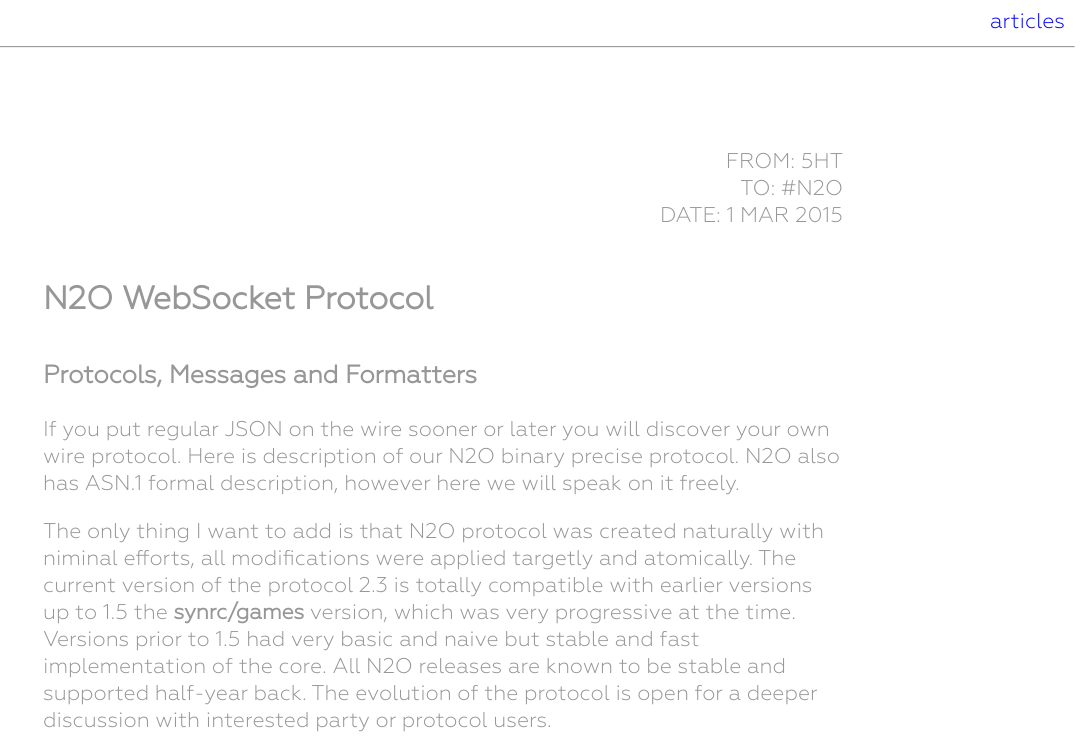
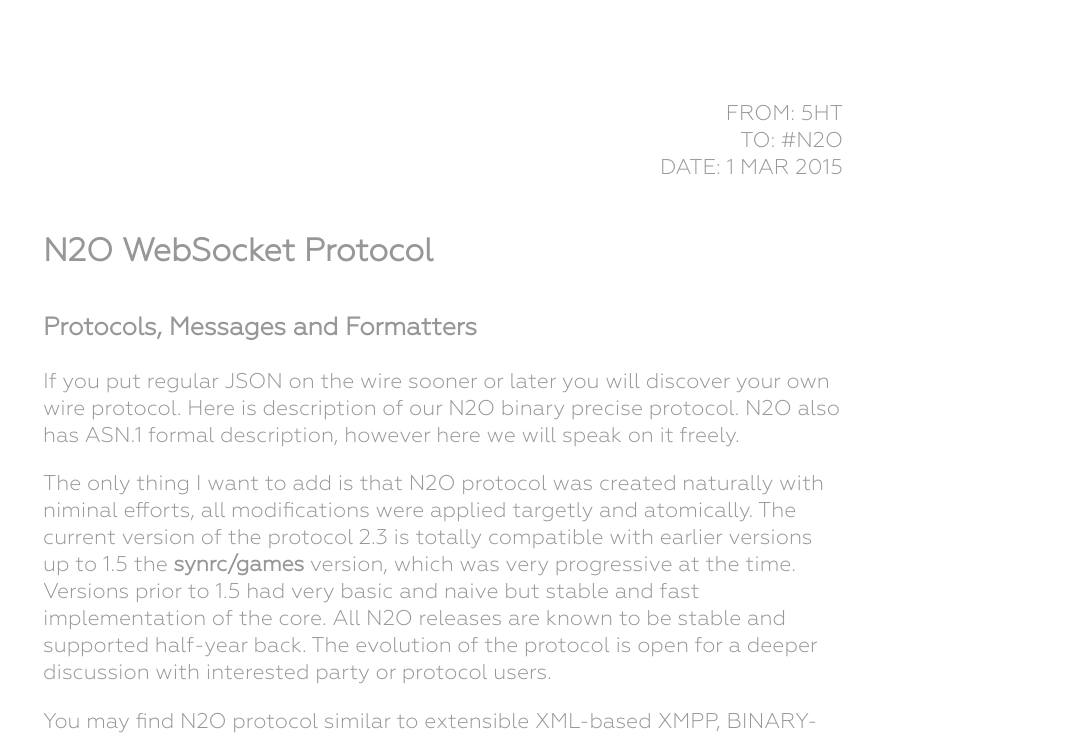
Before and after one commit to nponeccop/n2o.hs, a website: page doc/index.htm in a window 1280 px wide. Shown: the top 737 px of the page, without its empty margins (197-1280 px from the left). Drawn offline with Linux system fonts and the light colour scheme.

Commit message:
remove menu

```diff
--- a/doc/index.htm
+++ b/doc/index.htm
@@ -9,10 +9,6 @@
     <link rel="stylesheet" href="5HT.css" />
 </head>
 <body>
-<div class=menu>
-<a href="index.html">articles</a>
-</div>
-<hr>
 <div class=app>
 
 <div class=message>
```
